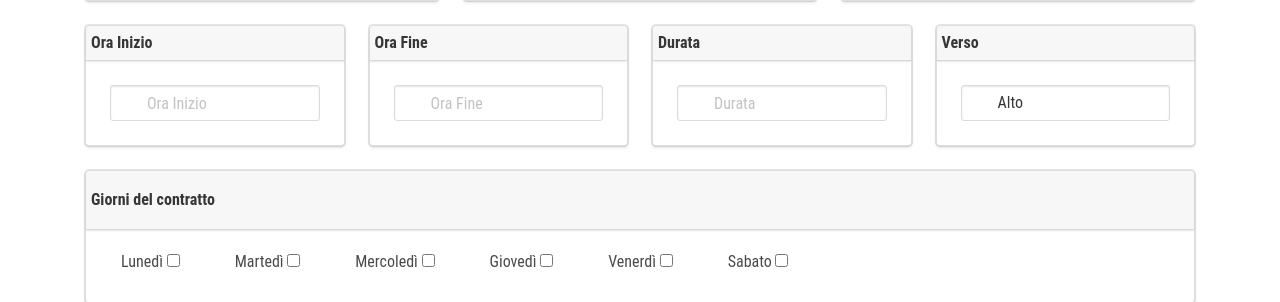
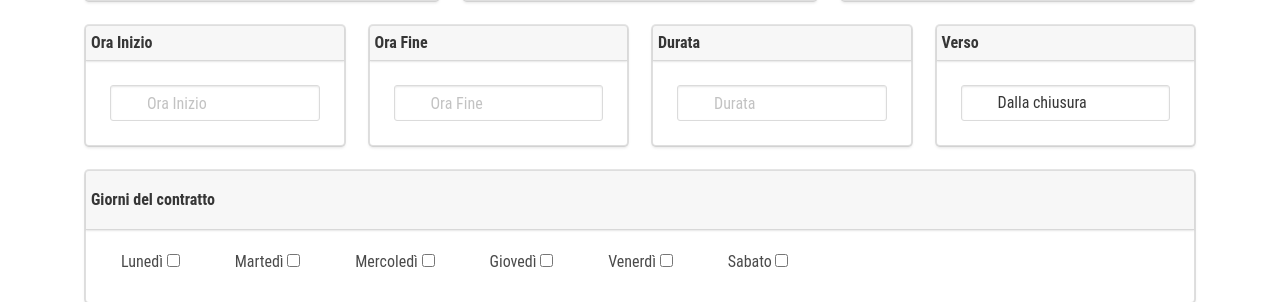
Before and after one commit to zamu91/clini, a PHP site: page /xe/admin/insContratto.php in a window 1280 px wide. Shown: the part 582-884 px from the top of the page. Run offline with PHP 8.4, Linux system fonts and the light colour scheme; some libraries are stand-ins or nearby versions.

Commit message:
cambio label

```diff
--- a/portale/admin/insContratto.php
+++ b/portale/admin/insContratto.php
@@ -22,7 +22,7 @@ include_once 'template/html.php';
       <?php divElement('  <input class="input " placeholder="Ora Inizio" id="oraInizio" type="text">',"Ora Inizio","3"); ?>
       <?php divElement('  <input class="input " placeholder="Ora Fine" id="oraInizio" type="text">',"Ora Fine","3"); ?>
       <?php divElement('  <input class="input " placeholder="Durata" id="durata" type="text">',"Durata","3"); ?>
-      <?php divElement('  <select class="input "  id="verso" ><option value="0">Alto</option><option value="1">Basso</option></select>',"Verso","3"); ?>
+      <?php divElement('  <select class="input "  id="verso" ><option value="0">Dalla chiusura</option><option value="1">Dall\'apertura</option></select>',"Verso","3"); ?>
     </div>
 
 
```
